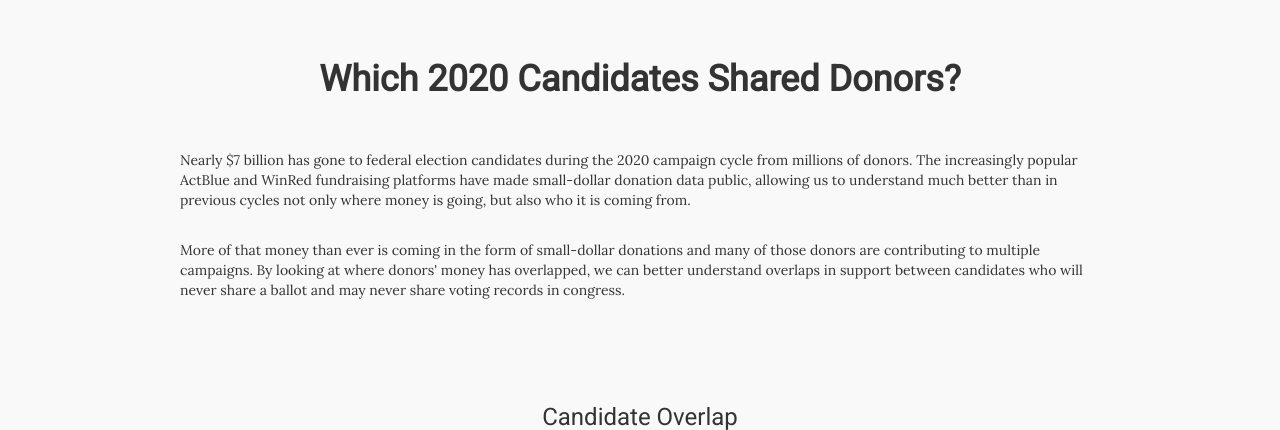
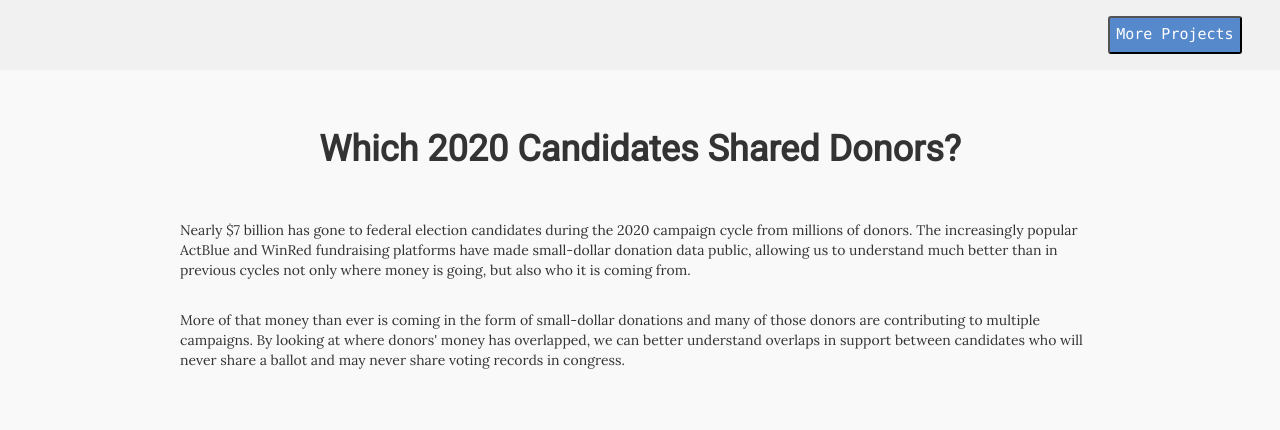
Before and after one commit to sdl60660/donor_overlap, a Flask app: page / in a window 1280 px wide. Shown: the top 430 px of the page. Run offline with Flask 2, Linux system fonts and the light colour scheme; some libraries are stand-ins or nearby versions.

Commit message:
Added custom domain support/header

```diff
--- a/app.py
+++ b/app.py
@@ -1,11 +1,23 @@
-from flask import Flask, render_template, request, jsonify
+from flask import Flask, render_template, request, jsonify, redirect
 import json
 import os
+from urllib.parse import urlparse, urlunparse
 
 SECRET_KEY = os.getenv('SECRET_KEY', '2345')
 
+FROM_DOMAIN = "donor-overlap.herokuapp.com"
+TO_DOMAIN = "donor-overlap.samlearner.com"
+
 app = Flask(__name__)
 app.secret_key = SECRET_KEY
+
+@app.before_request
+def redirect_to_new_domain():
+    urlparts = urlparse(request.url)
+    if urlparts.netloc == FROM_DOMAIN:
+        urlparts_list = list(urlparts)
+        urlparts_list[1] = TO_DOMAIN
+        return redirect(urlunparse(urlparts_list), code=301)
 
 @app.route('/')
 def homepage():
--- a/static/css/style.css
+++ b/static/css/style.css
@@ -163,6 +163,32 @@ strong {
     padding: 0;
     text-align: center;
     height: 100%;
+}
+
+
+.header {
+  background-color: #f1f1f1;
+  height: 10vh;
+  max-height: 70px;
+  min-height: 45px;
+  display: flex;
+}
+
+.header .main-site-link {
+  align-self: center;
+  margin-right: 3vw;
+  position: absolute;
+  right: 0vw;
+
+}
+
+.header .main-site-link button {
+  background-color: rgba(48, 112, 196, 0.8);
+  color: white;
+  padding: 0.6rem;
+  border-radius: 3px;
+  font-size: 1.5rem;
+  text-decoration: none;
 }
 
 
--- a/templates/index.html
+++ b/templates/index.html
@@ -11,17 +11,17 @@
 
     <!-- Open Graph / Facebook -->
     <meta property="og:type" content="website">
-    <meta property="og:url" content="http://donor-overlap.herokuapp.com/">
+    <meta property="og:url" content="donor-overlap.samlearner.com/">
     <meta property="og:title" content="Which 2020 Candidates Shared Donors?">
     <meta property="og:description" content="">
-    <meta property="og:image" content="http://donor-overlap.herokuapp.com/static/images/display_image.png">
+    <meta property="og:image" content="https://donor-overlap.samlearner.com/static/images/display_image.png">
 
     <!-- Twitter -->
     <meta property="twitter:card" content="summary_large_image">
-    <meta property="twitter:url" content="http://donor-overlap.herokuapp.com/">
+    <meta property="twitter:url" content="donor-overlap.samlearner.com/">
     <meta property="twitter:title" content="Which 2020 Candidates Shared Donors?">
     <meta property="twitter:description" content="">
-    <meta property="twitter:image" content="http://donor-overlap.herokuapp.com/static/images/display_image.png?1">
+    <meta property="twitter:image" content="https://donor-overlap.samlearner.com/static/images/display_image.png?1">
 
     <link rel="icon" href='/static/images/favicon.png'>
 
@@ -51,6 +51,13 @@
 </head>
 
 <body>
+    <div class="header">
+        <div class="main-site-link">
+            <a href="https://bit.ly/main-project-site">
+                <button>More Projects</button>
+            </a>
+        </div>
+    </div>
 
     <!-- Bootstrap grid setup -->
 
```
